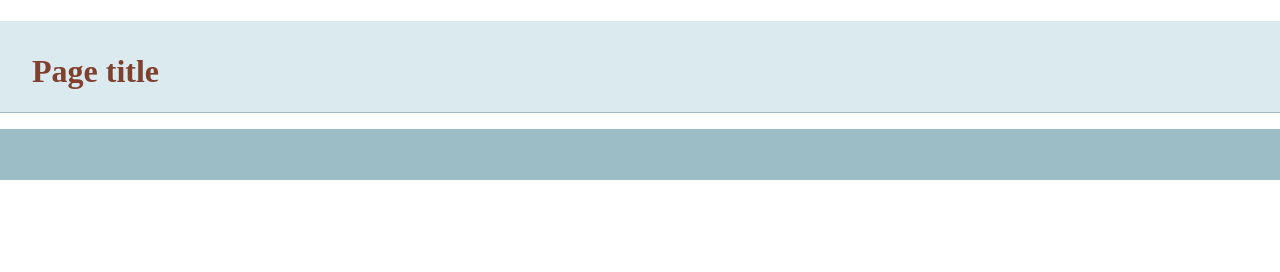
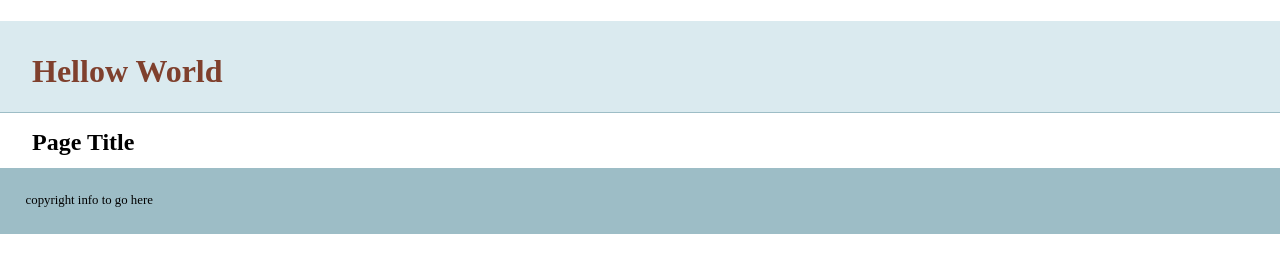
Before and after one commit to highpointwebdesign/git-basics, a plain HTML site: page index.html in a window 1280 px wide. Drawn offline with nearby package versions, Linux system fonts and the light colour scheme.

Commit message:
Update index.html

```diff
--- a/index.html
+++ b/index.html
@@ -14,13 +14,15 @@
     </head>
     <body>
     <header>
-	<h1>Page title</h1>
+	<h1>Hellow World</h1>
     </header>
     <nav id="pageNav">
     </nav>
     <main>
+        <h2>Page Title</h2>
     </main>
     <footer>
+        copyright info to go here
     </footer>
         <script>
 //use the modernizr load to load up external scripts. This will load the scripts asynchronously, but the order listed matters. Although it will load all scripts in parallel, it will execute them in the order listed
```
